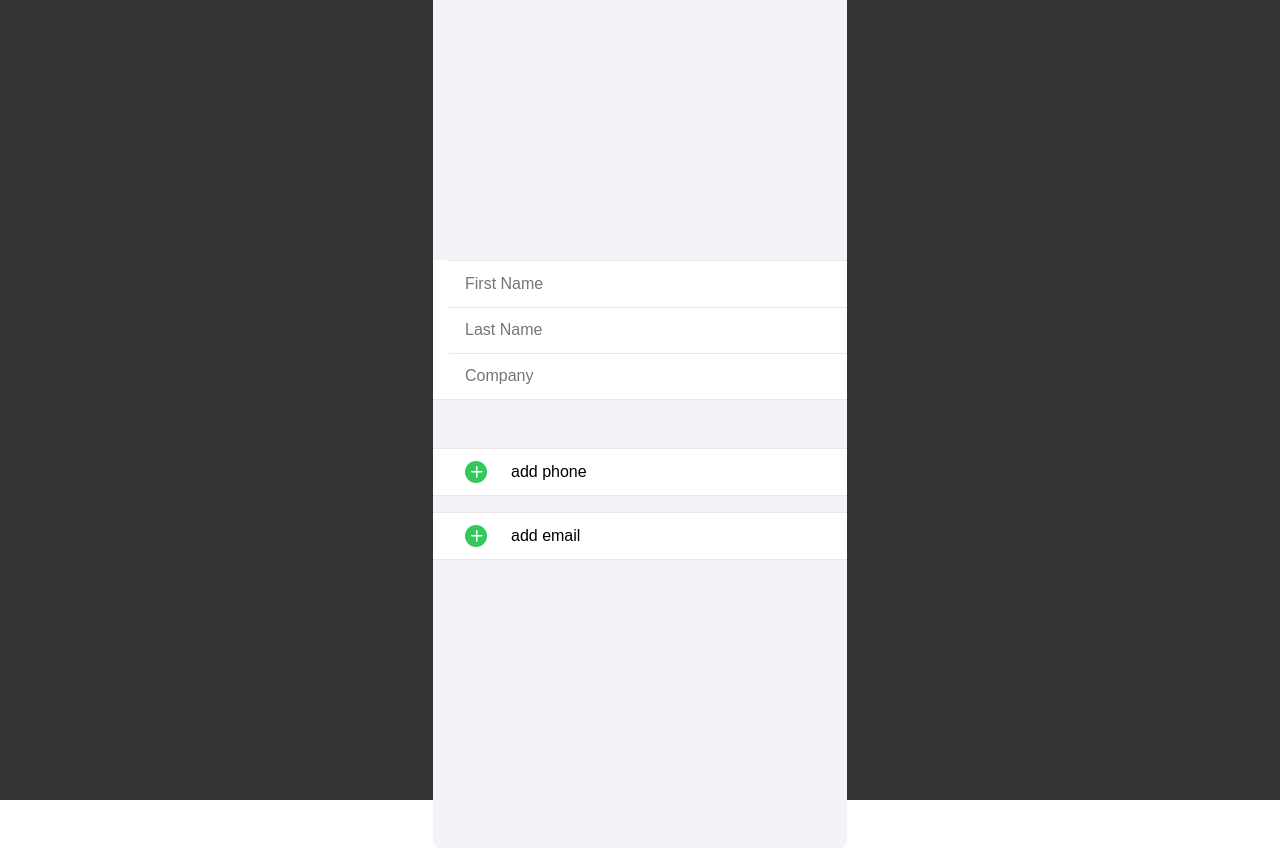
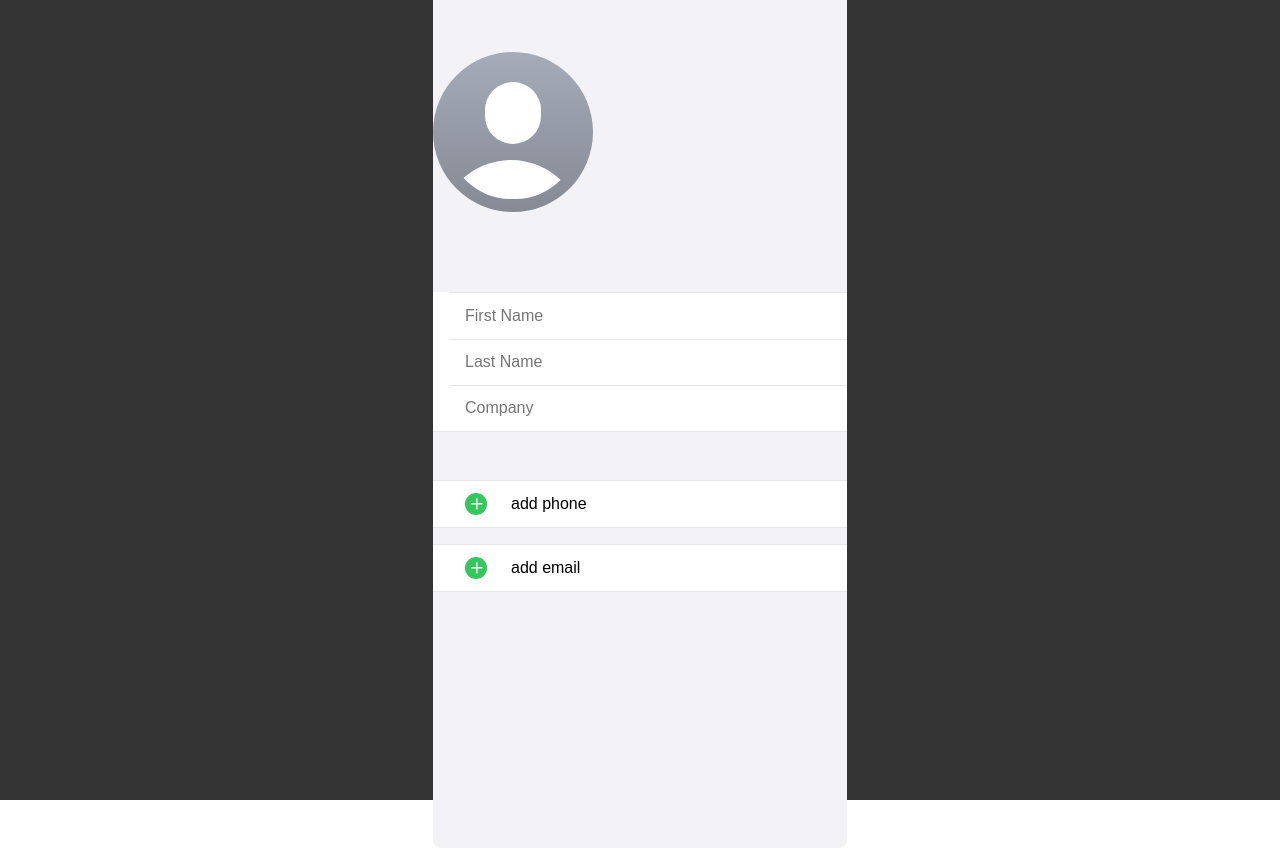
Before and after one commit to dararod/ios-contacts-clone, a React (Create React App) app: page /new in a window 1280 px wide. Built offline with nearby package versions, Linux system fonts and the light colour scheme.

Commit message:
add: contact avatar

```diff
--- a/src/components/CreateContact/CreateContact.css
+++ b/src/components/CreateContact/CreateContact.css
@@ -2,7 +2,7 @@
   align-items: center;
   display: flex;
   justify-content: space-between;
-  padding-bottom: 15rem;
+  padding-bottom: 2rem;
   padding-top: 0.5rem;
   position: sticky;
   background-color: #f2f2f7;
@@ -83,3 +83,43 @@
   position: relative;
   right: 1.2rem;
 }
+
+.avatar {
+  background-image: linear-gradient(#a5abb8, #858a94);
+  border-radius: 5rem;
+  height: 10rem;
+  width: 10rem;
+  margin: 0;
+  display: flex;
+  align-items: center;
+  justify-content: center;
+  margin-bottom: 5rem;
+}
+
+#avatar2 {
+  background-color: transparent;
+  border-radius: 4rem;
+  height: 8.3rem;
+  overflow: hidden;
+  width: 8.3rem;
+}
+
+#avatar1 {
+  background-color: #fff;
+  border-radius: 2rem;
+  margin-bottom: 1rem;
+  margin-top: 1rem;
+  height: 3.9rem;
+  width: 3.5rem;
+  position: relative;
+  left: 2.4rem;
+}
+
+#avatar-body {
+  background-color: #fff;
+  height: 10rem;
+  width: 9rem;
+  border-radius: 5rem;
+  position: relative;
+  right: .5rem;
+}
--- a/src/components/CreateContact/index.jsx
+++ b/src/components/CreateContact/index.jsx
@@ -16,6 +16,12 @@ export default function CreateContact() {
         <h3>New Contact</h3>
         <button className="done-button">Done</button>
       </nav>
+      <div className='avatar'>
+        <div id='avatar2'>
+        <div id='avatar1'></div>
+        <div id='avatar-body'></div>
+        </div>
+      </div>
       <div className="contact-input">
         <input placeholder="First Name"></input>
         <input placeholder="Last Name"></input>
```
